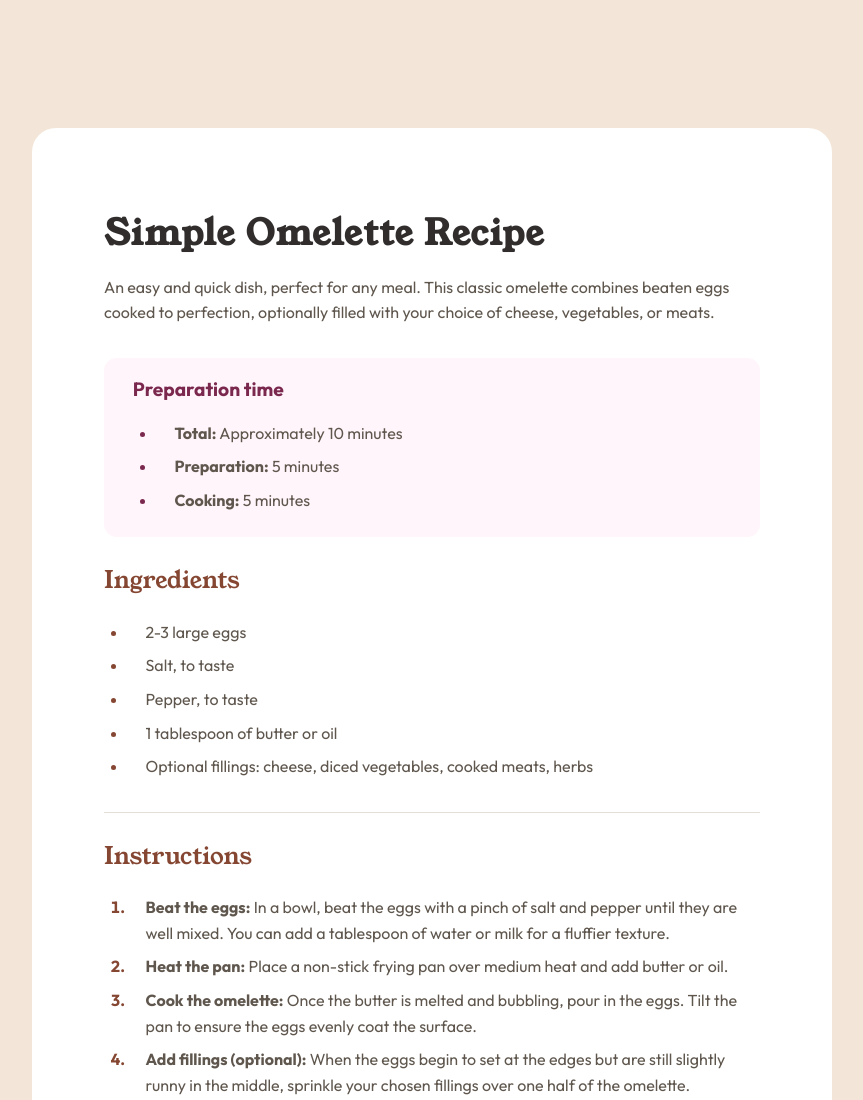
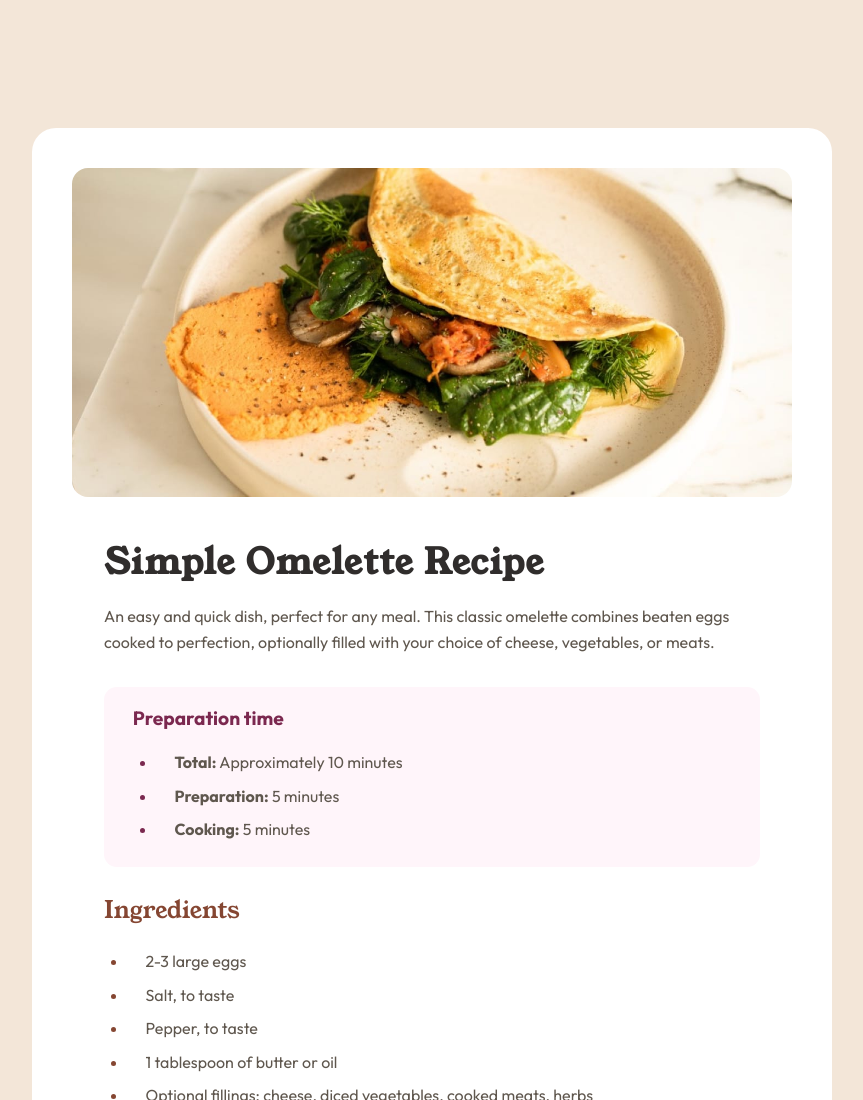
Before and after one commit to kevinyuri/recipe-page-main, a plain HTML site: page index.html in a window 1280 px wide. Shown: the top 1100 px of the page, without its empty margins (208-1071 px from the left). Drawn offline with Linux system fonts and the light colour scheme; the site is published under a folder, as on GitHub Pages, so addresses that start at the root find nothing.

Commit message:
bugfix: correcao caminho imagem

```diff
--- a/index.html
+++ b/index.html
@@ -31,7 +31,7 @@
   </head>
   <body>
     <div class="container">
-      <img src="/assets/images/image-omelette.jpeg" alt="" />
+      <img src="assets/images/image-omelette.jpeg" alt="" />
       <div class="content">
         <header class="header">
           <h1 class="title">Simple Omelette Recipe</h1>
```
